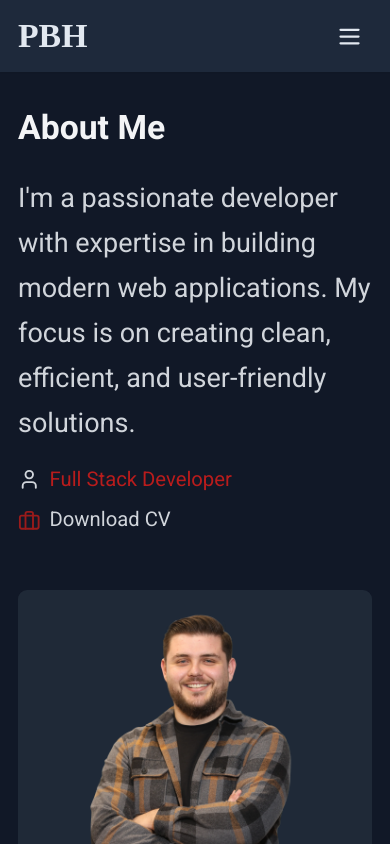
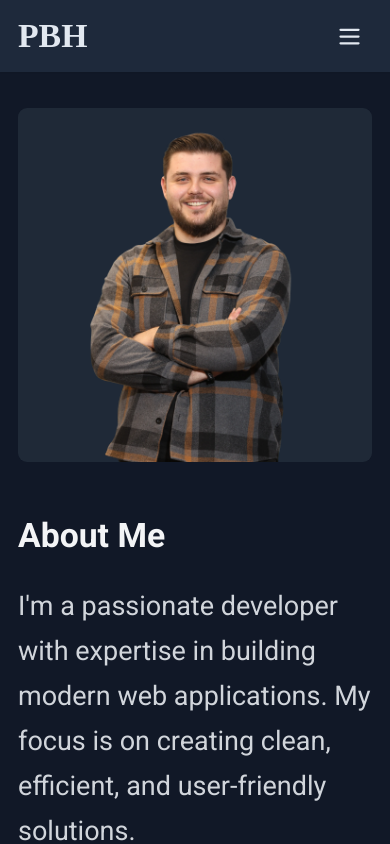
Before and after one commit to Petrit-Halabaku/Petrit-Halabaku, a React (Vite) app: page / in a window 390 px wide. Shown: the top 844 px of the page. Built offline with nearby package versions, Linux system fonts and the light colour scheme; a web font is replaced by a local one.

Commit message:
update contact form

```diff
--- a/src/pages/About.tsx
+++ b/src/pages/About.tsx
@@ -39,7 +39,7 @@ export function About() {
               </div>
             </div>
           </div>
-          <div className="aspect-square order-2 md:order-2 bg-gray-200 dark:bg-gray-800 bg-opacity-10 backdrop-blur-md rounded-lg">
+          <div className="aspect-square order-1 md:order-2 bg-gray-200 dark:bg-gray-800 bg-opacity-10 backdrop-blur-md rounded-lg">
             <Image
               src="/assets/images/piti.webp"
               alt="Petrit Halabaku"
```
